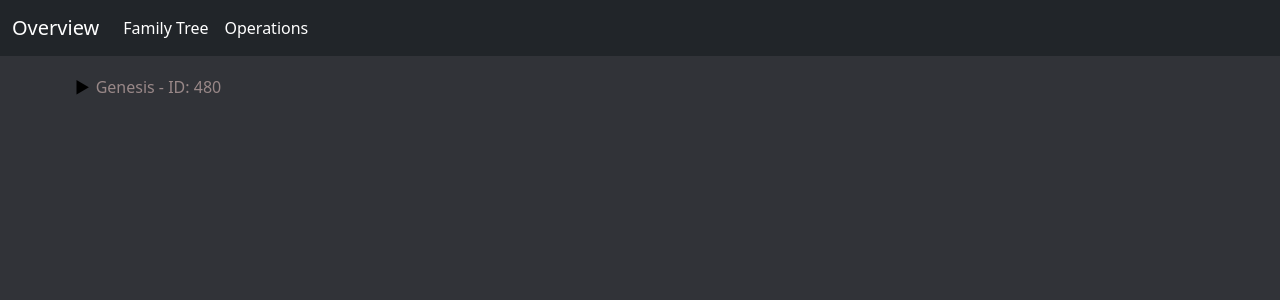
After one commit to Gyulaa/Clan-Simulator-in-Browser, a Django app: page /family-tree/ in a window 1280 px wide. The commit adds this page. Shown: the top 300 px of the page. Run offline with Django 4.2, Linux system fonts and the light colour scheme; data comes from the database, SQL or seed files in the repository; both versions use the stored data as it was after the commit.

Commit message:
Adding family tree and some balance changes

```diff
--- a/Clan_Simulator/Clan_Simulator_Browser/templates/base.html
+++ b/Clan_Simulator/Clan_Simulator_Browser/templates/base.html
@@ -21,6 +21,9 @@
       <div class="collapse navbar-collapse" id="navbarCollapse">
         <ul class="navbar-nav me-auto mb-2 mb-md-0">
           <li class="nav-item">
+            <a class="nav-link active" aria-current="page" href="{% url 'family-tree' %}">Family Tree</a>
+          </li>
+          <li class="nav-item">
             <a class="nav-link active" aria-current="page" href="{% url 'operations' %}">Operations</a>
           </li>
         </ul>
--- /dev/null
+++ b/Clan_Simulator/Clan_Simulator_Browser/templates/family_tree.html
@@ -0,0 +1,119 @@
+{% extends "base.html" %}
+<!DOCTYPE html>
+<html lang="en">
+<head>
+    <meta charset="UTF-8">
+    <meta http-equiv="X-UA-Compatible" content="IE=edge">
+    <meta name="viewport" content="width=device-width, initial-scale=1.0">
+    <title>Family Tree</title>
+    <style>
+        body {
+            margin: 20px; /* 20 pixeles margó a weblap tetején */
+            color: white; /* Betűk legyenek fehérek */
+        }
+
+        ul, #myUL {
+            list-style-type: none;
+        }
+
+        #myUL {
+            margin: 0;
+            padding: 0;
+        }
+
+        .caret {
+            cursor: pointer;
+            -webkit-user-select: none; /* Safari 3.1+ */
+            -moz-user-select: none; /* Firefox 2+ */
+            -ms-user-select: none; /* IE 10+ */
+            user-select: none;
+        }
+
+        .caret::before {
+            content: "\25B6";
+            color: black;
+            display: inline-block;
+            margin-right: 6px;
+        }
+
+        .caret-down::before {
+            -ms-transform: rotate(90deg); /* IE 9 */
+            -webkit-transform: rotate(90deg); /* Safari */
+            transform: rotate(90deg);
+        }
+
+        .nested {
+            display: none;
+        }
+
+        .active {
+            display: block;
+        }
+        </style>
+</head>
+<body>
+    {% block content %}
+    <style>
+        body {
+            margin: 75px; /* 20 pixeles margó a weblap tetején */
+            color: white; /* Betűk legyenek fehérek */
+        }
+
+        ul, #myUL {
+            list-style-type: none;
+        }
+
+        #myUL {
+            margin: 0;
+            padding: 0;
+        }
+
+        .caret {
+            cursor: pointer;
+            -webkit-user-select: none; /* Safari 3.1+ */
+            -moz-user-select: none; /* Firefox 2+ */
+            -ms-user-select: none; /* IE 10+ */
+            user-select: none;
+        }
+
+        .caret::before {
+            content: "\25B6";
+            color: black;
+            display: inline-block;
+            margin-right: 6px;
+        }
+
+        .caret-down::before {
+            -ms-transform: rotate(90deg); /* IE 9 */
+            -webkit-transform: rotate(90deg); /* Safari */
+            transform: rotate(90deg);
+        }
+
+        .nested {
+            display: none;
+        }
+
+        .active {
+            display: block;
+        }
+        .deceased {
+            color: #998888; /* Szürke háttérszín */
+        }
+        </style>
+    <div>
+        <ul style="margin-top: 60px" style="color: white" id="myUL">
+            {{ tree_html|safe }}
+        </ul>
+    </div>
+    <script>
+        var toggler = document.getElementsByClassName("caret");
+        var i;
+        for (i = 0; i < toggler.length; i++) {
+            toggler[i].addEventListener("click", function() {
+                this.parentElement.querySelector(".nested").classList.toggle("active");
+                this.classList.toggle("caret-down");
+            });
+        }
+    </script>
+    {% endblock %}
+</body>
--- a/Clan_Simulator/Clan_Simulator_Browser/templates/operations.html
+++ b/Clan_Simulator/Clan_Simulator_Browser/templates/operations.html
@@ -120,6 +120,9 @@
       <div class="collapse navbar-collapse" id="navbarCollapse">
         <ul class="navbar-nav me-auto mb-2 mb-md-0">
           <li class="nav-item">
+            <a class="nav-link active" aria-current="page" href="{% url 'family-tree' %}">Family Tree</a>
+          </li>
+          <li class="nav-item">
             <a class="nav-link active" aria-current="page" href="{% url 'operations' %}">Operations</a>
           </li>
         </ul>
--- a/Clan_Simulator/Clan_Simulator_Browser/urls.py
+++ b/Clan_Simulator/Clan_Simulator_Browser/urls.py
@@ -4,6 +4,7 @@ from . import views
 urlpatterns = [
     path('', views.overview, name="overview"),
     path('operations/', views.operations, name="operations"),
+    path('family-tree/', views.family_tree, name="family-tree"),
     path('operations/add-member/', views.add_member, name="add_member"),
     path('operations/update_members/', views.update_members, name="update_members"),
     path('operations/reset_game/', views.reset_game, name="reset_game"),
--- a/Clan_Simulator/Clan_Simulator_Browser/views.py
+++ b/Clan_Simulator/Clan_Simulator_Browser/views.py
@@ -4,6 +4,7 @@ from django.http import JsonResponse
 import random
 from .forms import AddMemberForm
 from . models import Member
+import json
 
 # function for overview.html
 def overview(request):
@@ -14,6 +15,7 @@ def overview(request):
                                 position='Pawn', balance=500, alive=True, fatherid=0)
         genesis_member.save()
     _members = Member.objects.all()
+
     return render(request, 'overview.html', {"members": _members})
 
 # function for operations.html
@@ -26,6 +28,35 @@ def operations(request):
         genesis_member.save()
     _members = Member.objects.all()
     return render(request, 'operations.html', {"members": _members})
+
+#family tree
+def render_family_tree(member, members, generation):
+    descendants = members.filter(fatherid=member.id)
+
+    # Az examinee if the member is alive
+    alive_text = "(Alive)" if member.alive else "(Deceased)"
+    #generate indentation
+    html = f'<li style="margin-left: {generation*6}px">'
+    html += f'<span class="caret { "deceased" if not member.alive else "" }">{member.name}  - ID: {member.id}</span>'
+
+    if descendants:
+        html += '<ul class="nested">'
+        for descendant in descendants:
+            html += render_family_tree(descendant, members, generation+1)
+        html += '</ul>'
+
+    html += '</li>'
+    return html
+
+#function for family_tree.html
+def family_tree(request):
+    members = Member.objects.all()
+    tree_html = ''
+
+    for member in members.filter(fatherid=0):
+        tree_html += render_family_tree(member, members, 0)
+
+    return render(request, 'family_tree.html', {'tree_html': tree_html})
 
 # function for add_member.html
 def add_member(request):
@@ -49,19 +80,28 @@ def add_member(request):
                     if not fatherpcn == fatherchildnumber:
                         #mutation in vitality
                         childrenvitality = fathervitality + random.randint(-5, 5)
+                        #min value: 0
+                        if childrenvitality < 0:
+                            childrenvitality = 0
                         #max value: 100
                         if childrenvitality > 100:
                             childrenvitality = 100
                         #mutation in resilience
                         childrenresilience = fatherresilience + random.randint(-5, 5)
+                        #min value: 0
+                        if childrenresilience < 0:
+                            childrenresilience = 0
                         #max value: 100
                         if childrenresilience > 100:
                             childrenresilience = 100
                         # mutation in the possible child number
-                        childrenpcn = fatherpcn + random.randint(-5, 5)
+                        childrenpcn = fatherpcn + random.randint(-1, 1)
+                        #min value: 0
+                        if childrenpcn < 0:
+                            childrenpcn = 0
                         #max value: 100
-                        if childrenpcn > 100:
-                            childrenpcn = 100
+                        if childrenpcn > 5:
+                            childrenpcn = 5
                         # it creates the new member
                         member = Member(name=name, vitality=childrenvitality,
                                         resilience=childrenresilience,
@@ -114,11 +154,15 @@ def update_members(request):
                 else:
                     member.position = "Pawn"
             # family expenses
-            member.balance -= member.childnumber * 50
+            member.balance -= member.childnumber * 100
             # member getting older
             member.age += 1
             # members health
             if member.age < 2:
+                childhoodIllness = random.randint(1, 4)
+                if childhoodIllness == 4:
+                    member.health = -1
+                    member.alive = False
                 if len(members) > 3:
                     member.health -= 1250 / member.resilience + random.randint(-30, 30)
                 else:
@@ -217,13 +261,13 @@ def update_members(request):
                             member.balance = 0
                             heir.save()
                 else:
-                    inheritance_value = member.balance / len(alive)
-                    for heir in members:
-                        if heir.id in alive:
-                            heir.balance += inheritance_value
-                            member.balance = 0
-                            heir.save()
-
+                    if len(alive) > 0:
+                        inheritance_value = member.balance / len(alive)
+                        for heir in members:
+                            if heir.id in alive:
+                                heir.balance += inheritance_value
+                                member.balance = 0
+                                heir.save()
                 member.save()
     return redirect('operations')
 
--- /dev/null
+++ b/Clan_Simulator/package.json
@@ -0,0 +1,5 @@
+{
+  "dependencies": {
+    "d3": "^7.8.5"
+  }
+}
```
Also changed, not shown: Clan_Simulator/db.sqlite3, Clan_Simulator/package-lock.json (added).
